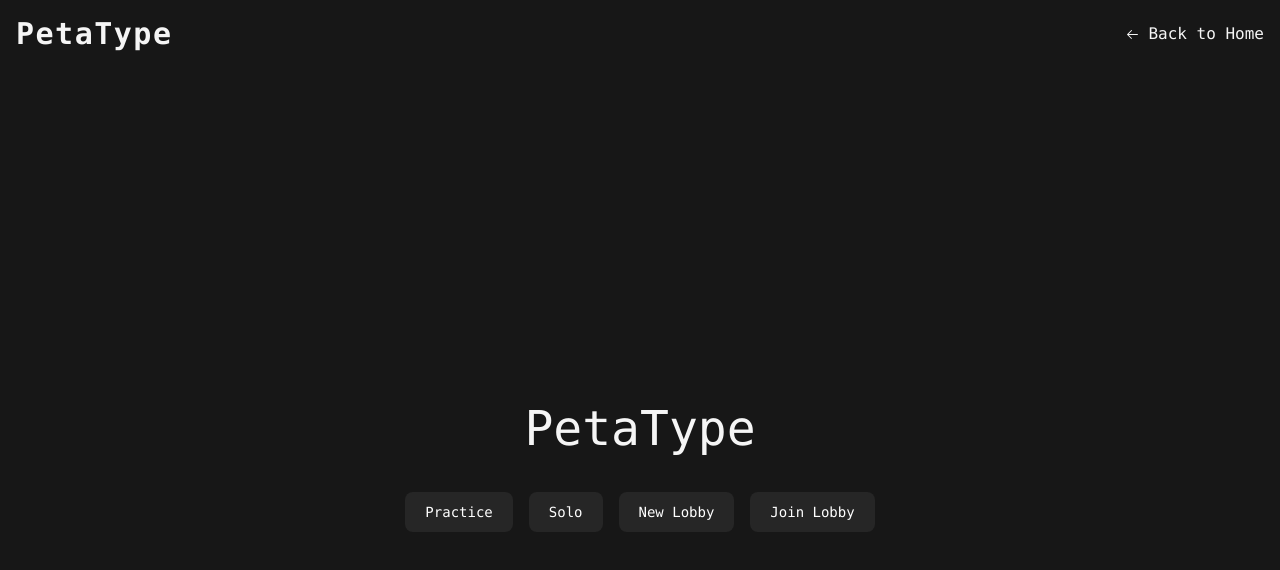
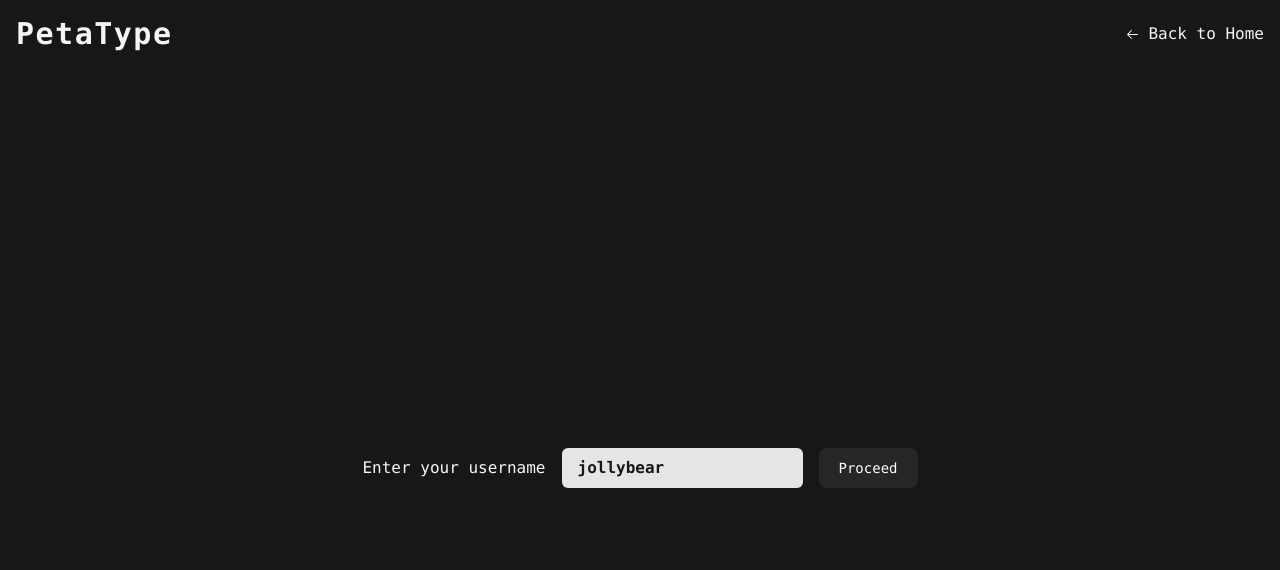
Before and after one commit to alllenshibu/petatype, a Next.js app in the folder apps/client/: page / in a window 1280 px wide. Shown: the top 570 px of the page. Built offline with nearby package versions, Linux system fonts and the light colour scheme.

Commit message:
Username generation

```diff
--- a/apps/client/src/pages/index.js
+++ b/apps/client/src/pages/index.js
@@ -1,19 +1,42 @@
-import React, { useEffect } from 'react'
+import React, { useEffect, useState } from 'react'
 import Link from 'next/link'
 import { v4 as uuid } from 'uuid';
+import { set } from 'mongoose';
+
+
+const getRandomUsername = () => {
+  const adjectives = ['disguised', 'fierce', 'playful', 'cunning', 'curious', 'eager', 'gentle', 'happy', 'jolly'];
+  const animals = ['panda', 'tiger', 'fox', 'lion', 'elephant', 'kangaroo', 'bear', 'koala', 'dolphin'];
+  const randomAdjective = adjectives[Math.floor(Math.random() * adjectives.length)];
+  const randomAnimal = animals[Math.floor(Math.random() * animals.length)];
+  return `${randomAdjective}${randomAnimal}`;
+};
 
 export default function Home() {
   const userID = uuid();
+  const [newUser, setNewUser] = useState(true);
+  const [userName, setUserName] = useState(getRandomUsername());
+
+  const handleCreateNewUser = () => {
+    localStorage.setItem('PetaTypeUiD', userID)
+    localStorage.setItem('PetaTypeUName', userName)
+    setNewUser(false)
+  }
 
   useEffect(() => {
     //If no uid in local storage
-    if(!localStorage.getItem('PetaTypeUiD')) {
-      localStorage.setItem('PetaTypeUiD', userID)
+    if (!localStorage.getItem('PetaTypeUiD')) {
+      setNewUser(true)
+    } else {
+      setNewUser(false)
+      setUserName(localStorage.getItem('PetaTypeUName'))
     }
   }, [])
 
   return (
     <main className='h-screen flex flex-col justify-center items-center gap-10'>
+      {!newUser &&
+        <>
           <p className="text-5xl">PetaType</p>
           <div className='flex flex-row gap-4'>
             <button><Link href="practice">Practice</Link></button>
@@ -21,6 +44,15 @@ export default function Home() {
             <button><Link href="create">New Lobby</Link></button>
             <button><Link href="join">Join Lobby</Link></button>
           </div>
+          <p>Hi {userName}</p>
+        </>
+      }
+      {newUser &&
+        <div className='flex flex-row justify-center items-center gap-4'>
+          <label htmlFor="username">Enter your username</label>
+          <input type="text" value={userName} onChange={(e) => setUserName(e.target.value)} />
+          <button onClick={handleCreateNewUser}>Proceed</button>
+        </div>}
     </main>
   )
 }
```
Lines whose indentation alone changed are shown as unchanged.
